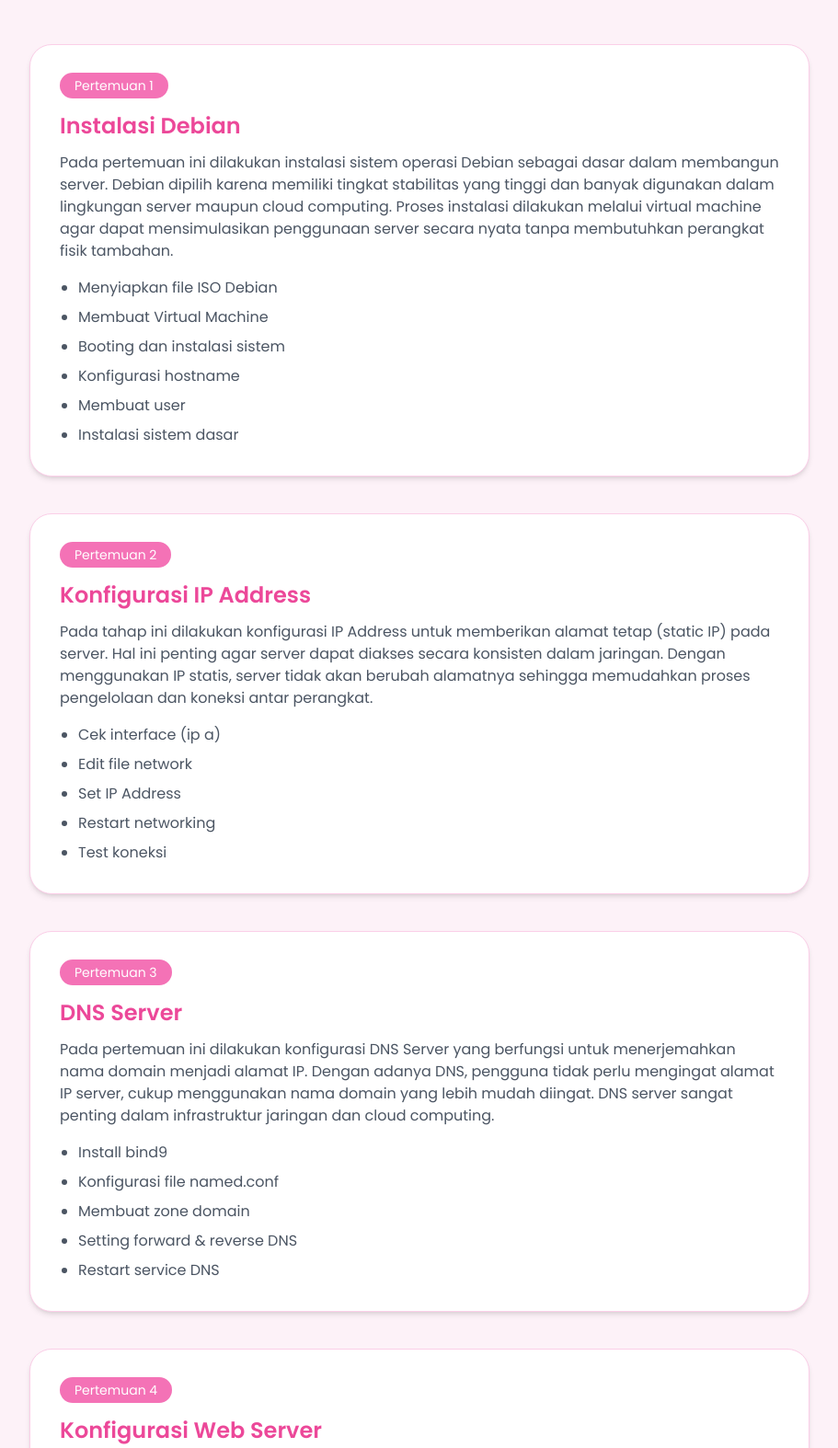
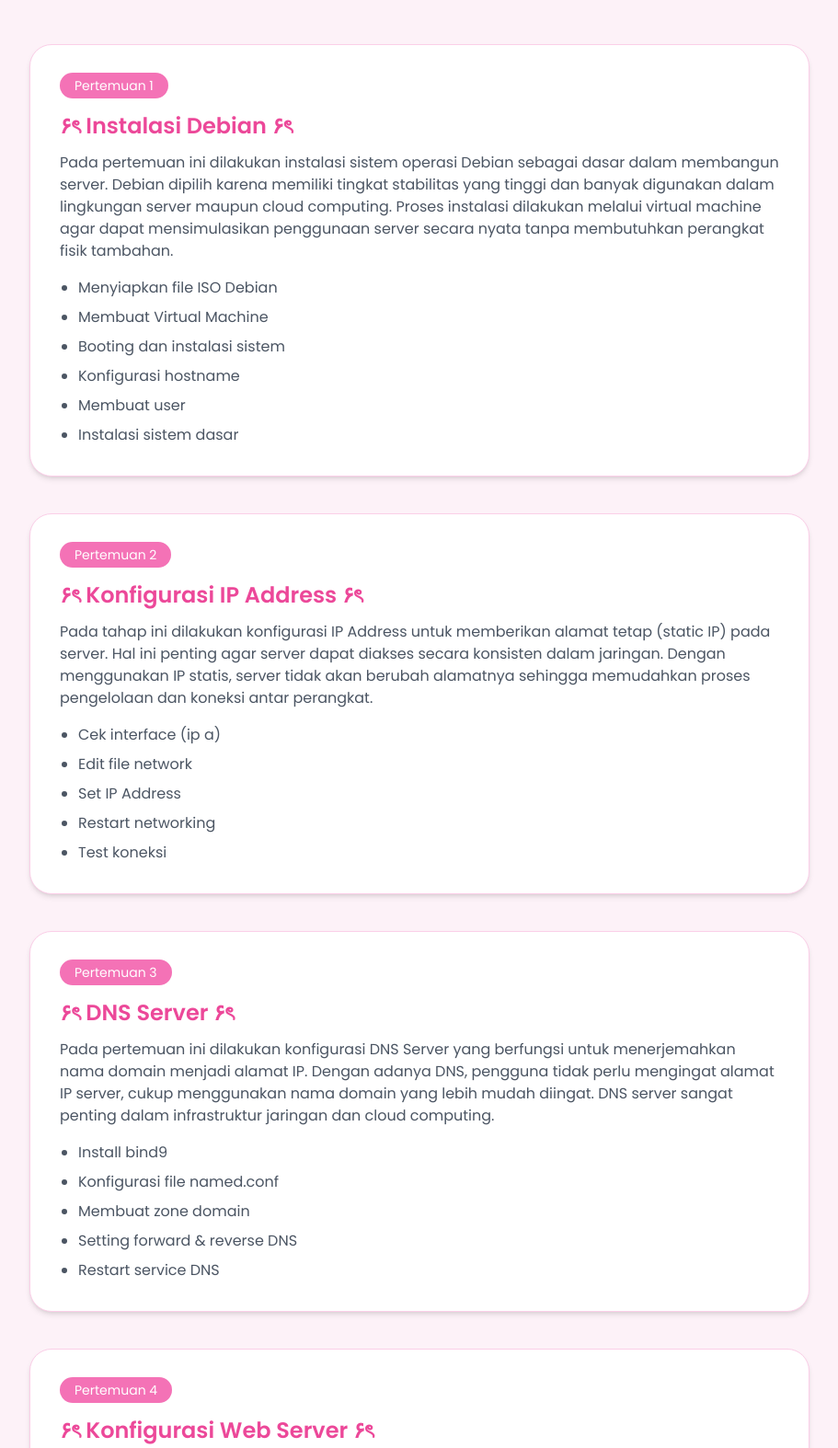
Before and after one commit to rizkanayaraa/debian-, a plain HTML site: page index.html in a window 1280 px wide. Shown: the part 340-1914 px from the top of the page at 92% size, without its empty margins (184-1095 px from the left). Drawn offline with nearby package versions, Linux system fonts and the light colour scheme.

Commit message:
Add files via upload

```diff
--- a/index.html
+++ b/index.html
@@ -49,7 +49,7 @@ tailwind.config = {
   <!-- PERTEMUAN 1 -->
   <div class="bg-white border border-pink-200 rounded-3xl p-8 shadow-md">
     <span class="px-4 py-1 text-sm rounded-full bg-pink-400 text-white">Pertemuan 1</span>
-    <h2 class="text-2xl font-semibold mt-4 mb-3 text-pink-500">Instalasi Debian</h2>
+    <h2 class="text-2xl font-semibold mt-4 mb-3 text-pink-500">۶ৎ Instalasi Debian ۶ৎ</h2>
 
     <p class="text-gray-600 mb-4">
       Pada pertemuan ini dilakukan instalasi sistem operasi Debian sebagai dasar dalam membangun server.
@@ -71,7 +71,7 @@ tailwind.config = {
   <!-- PERTEMUAN 2 -->
   <div class="bg-white border border-pink-200 rounded-3xl p-8 shadow-md">
     <span class="px-4 py-1 text-sm rounded-full bg-pink-400 text-white">Pertemuan 2</span>
-    <h2 class="text-2xl font-semibold mt-4 mb-3 text-pink-500">Konfigurasi IP Address</h2>
+    <h2 class="text-2xl font-semibold mt-4 mb-3 text-pink-500">۶ৎ Konfigurasi IP Address ۶ৎ</h2>
 
     <p class="text-gray-600 mb-4">
       Pada tahap ini dilakukan konfigurasi IP Address untuk memberikan alamat tetap (static IP) pada server.
@@ -91,7 +91,7 @@ tailwind.config = {
   <!-- PERTEMUAN 3 -->
   <div class="bg-white border border-pink-200 rounded-3xl p-8 shadow-md">
     <span class="px-4 py-1 text-sm rounded-full bg-pink-400 text-white">Pertemuan 3</span>
-    <h2 class="text-2xl font-semibold mt-4 mb-3 text-pink-500">DNS Server</h2>
+    <h2 class="text-2xl font-semibold mt-4 mb-3 text-pink-500">۶ৎ DNS Server ۶ৎ</h2>
 
     <p class="text-gray-600 mb-4">
       Pada pertemuan ini dilakukan konfigurasi DNS Server yang berfungsi untuk menerjemahkan nama domain
@@ -111,7 +111,7 @@ tailwind.config = {
   <!-- PERTEMUAN 4 -->
   <div class="bg-white border border-pink-200 rounded-3xl p-8 shadow-md">
     <span class="px-4 py-1 text-sm rounded-full bg-pink-400 text-white">Pertemuan 4</span>
-    <h2 class="text-2xl font-semibold mt-4 mb-3 text-pink-500">Konfigurasi Web Server</h2>
+    <h2 class="text-2xl font-semibold mt-4 mb-3 text-pink-500">۶ৎ Konfigurasi Web Server ۶ৎ</h2>
 
     <p class="text-gray-600 mb-4">
       Pada tahap ini dilakukan konfigurasi web server menggunakan Apache. Web server berfungsi
```
